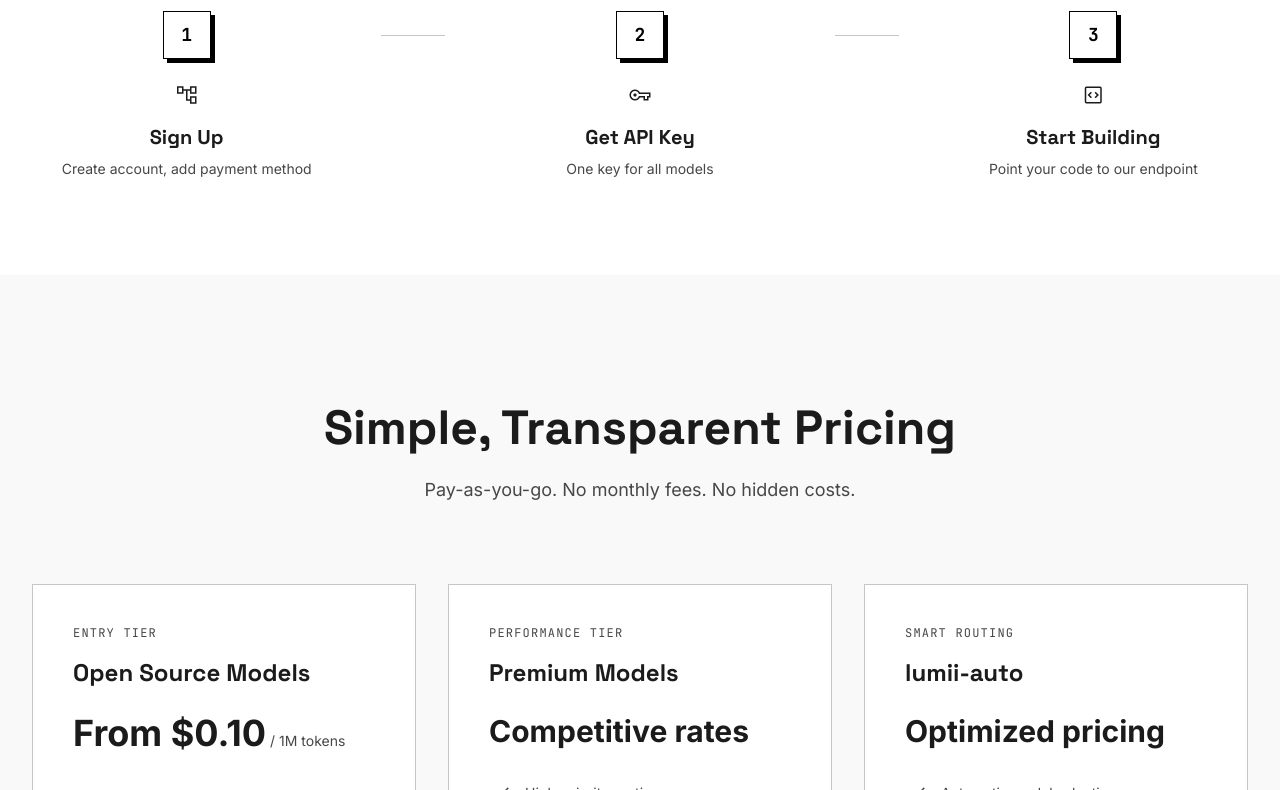
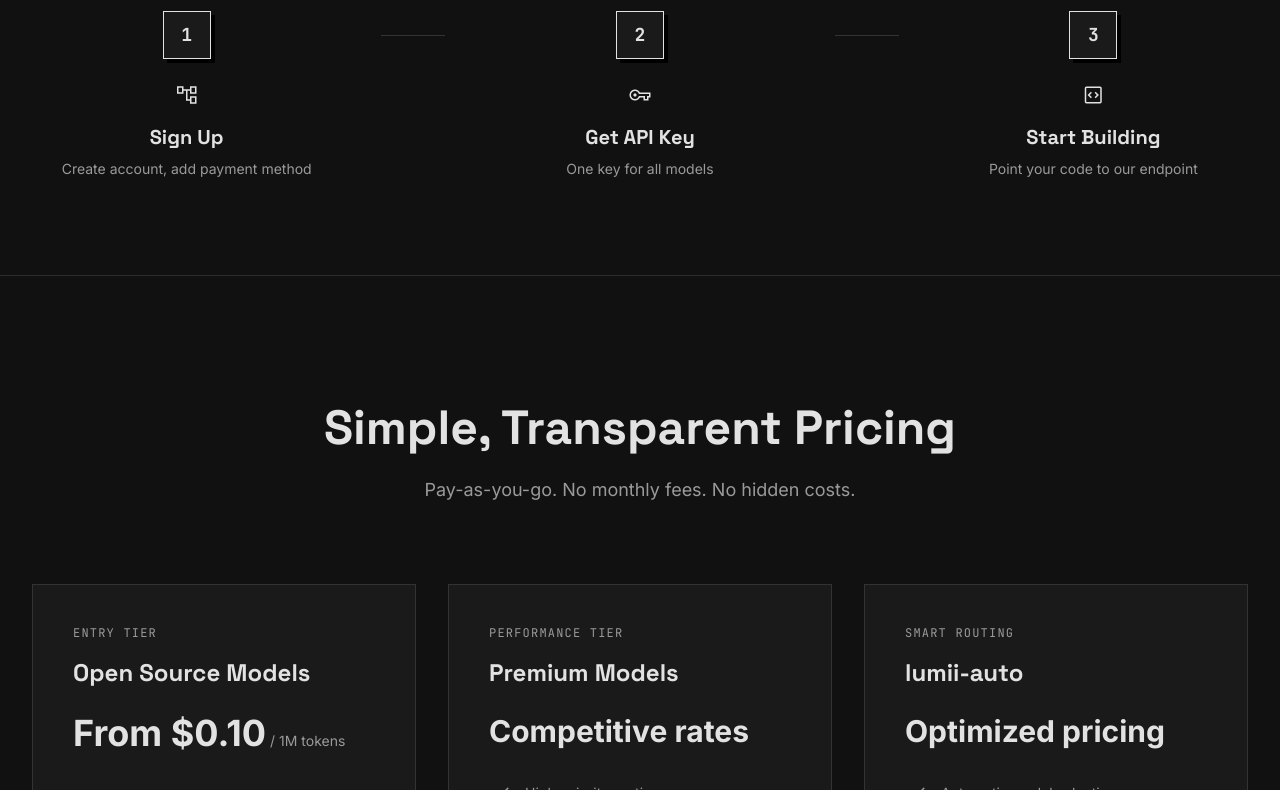
Before and after one commit to aro-network/lumii-ai-website, a website built with Vite: page src/index.html in a window 1280 px wide. Shown: the part 2010-2800 px from the top of the page. Built offline with nearby package versions, Linux system fonts and the dark colour scheme.

Commit message:
feat: proper dark mode support with CSS custom property overrides

```diff
--- a/src/index.html
+++ b/src/index.html
@@ -8,7 +8,7 @@
   <title>LumiiAI — Clean &amp; Stable AI Token API Access</title>
   <meta name="description" content="Direct sourced, operationally excellent AI token API access. Not a marketplace. OpenAI-compatible endpoint with transparent pricing and smart routing." />
   <meta name="keywords" content="AI API, LLM API, OpenAI compatible, language model API, AI token access, lumii-auto" />
-  <meta name="color-scheme" content="light" />
+  <meta name="color-scheme" content="light dark" />
 
   <!-- Open Graph -->
   <meta property="og:type" content="website" />
--- a/src/style.css
+++ b/src/style.css
@@ -72,7 +72,62 @@
 
 /* Force light mode — prevent browsers/WebViews from auto-applying dark mode */
 :root {
-  color-scheme: light only;
+  color-scheme: light dark;
+}
+
+/* Dark mode overrides */
+@media (prefers-color-scheme: dark) {
+  :root {
+    --color-primary: #e2e2e2;
+    --color-on-primary: #1b1b1b;
+    --color-primary-container: #c6c6c6;
+
+    --color-surface: #111111;
+    --color-surface-container-lowest: #0c0c0c;
+    --color-surface-container-low: #1a1a1a;
+    --color-surface-container: #222222;
+    --color-surface-container-high: #2a2a2a;
+    --color-surface-container-highest: #333333;
+    --color-surface-variant: #2d2d2d;
+
+    --color-on-surface: #e2e2e2;
+    --color-on-surface-variant: #9a9a9a;
+    --color-on-background: #e2e2e2;
+    --color-background: #111111;
+
+    --color-outline: #555555;
+    --color-outline-variant: #333333;
+
+    --color-inverse-surface: #e2e2e2;
+    --color-inverse-on-surface: #1b1b1b;
+  }
+
+  /* Nav */
+  nav {
+    background: rgba(17, 17, 17, 0.72) !important;
+  }
+
+  /* Sections that use hardcoded bg-white */
+  section.bg-white,
+  footer {
+    background-color: #111111 !important;
+  }
+
+  /* API spec card and pricing cards */
+  .bg-white {
+    background-color: #1a1a1a !important;
+  }
+
+  /* Neutral colors used inline */
+  .text-neutral-500 { color: #7a7a7a !important; }
+  .text-neutral-300 { color: #a0a0a0 !important; }
+  .text-neutral-950 { color: #e2e2e2 !important; }
+  .border-neutral-100, .border-neutral-200 { border-color: #2a2a2a !important; }
+
+  /* How it works step numbers */
+  .shadow-\[4px_4px_0px_0px_rgba\(0\,0\,0\,1\)\] {
+    box-shadow: 4px 4px 0px 0px rgba(255,255,255,0.3) !important;
+  }
 }
 
 /* Base */
```
